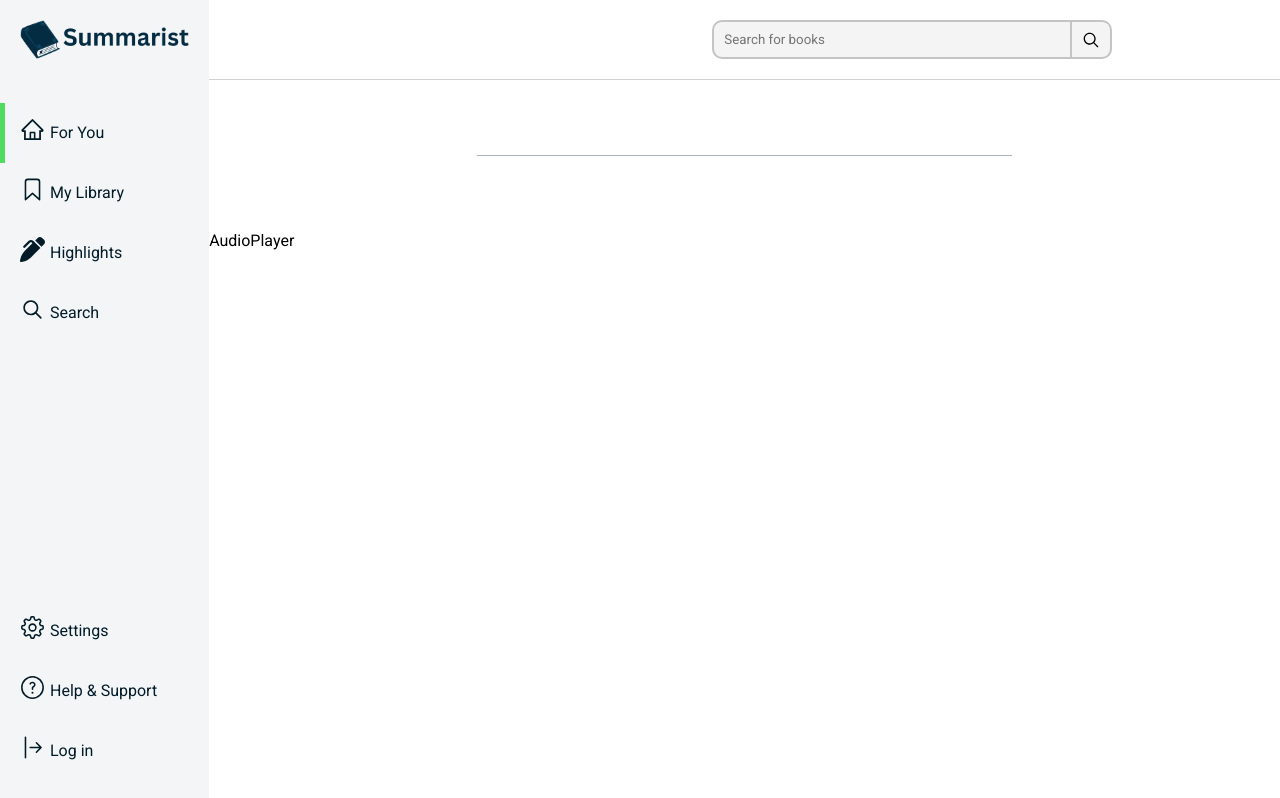
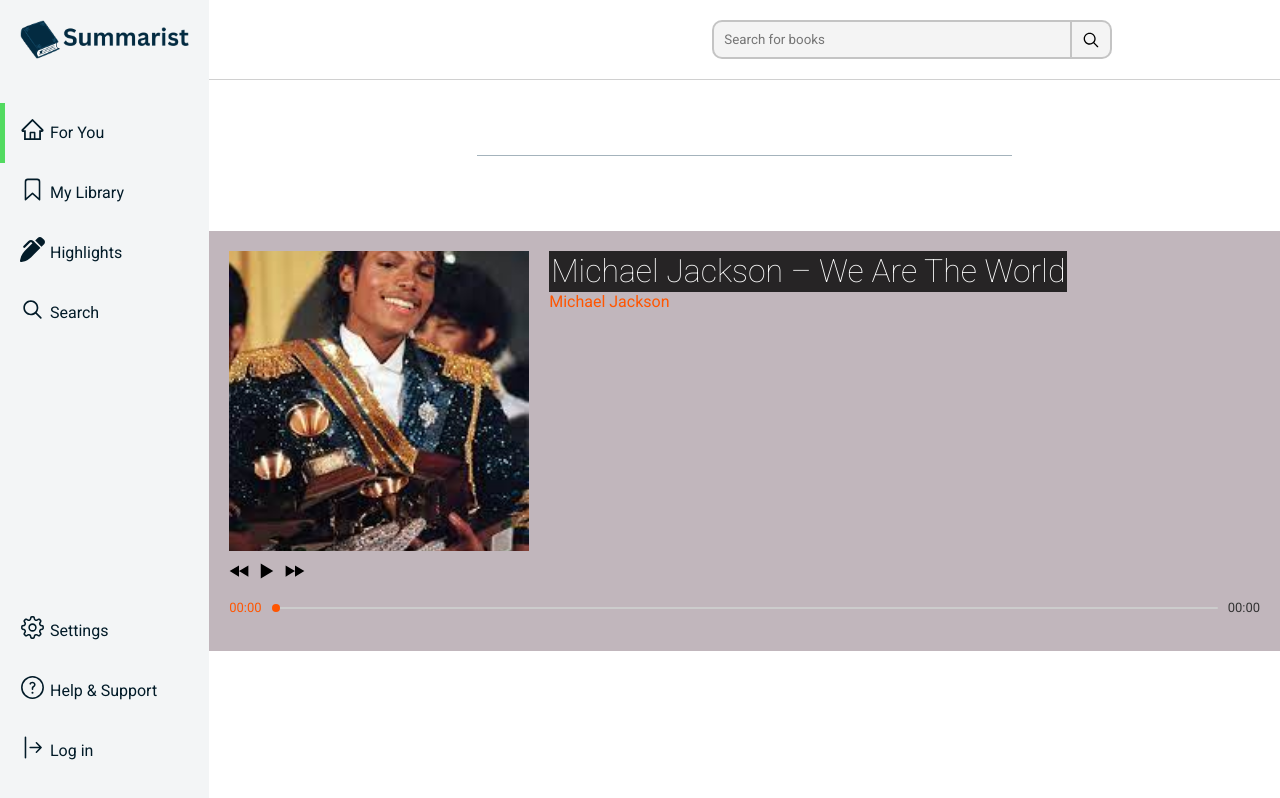
Before and after one commit to osezuaikekhua/advanced-internship, a React (Create React App) app: page /player/1 in a window 1280 px wide. Built offline with nearby package versions, Linux system fonts and the light colour scheme; no server answers.

Commit message:
Completed Functionality of Audio Player

```diff
--- a/src/App.css
+++ b/src/App.css
@@ -1267,6 +1267,87 @@
   margin: 0;
 }
 
+/* =========================
+Custom Input range
+=============================*/
+
+/* Input range - chrome and safari */
+
+input[type="range"] {
+  --range-progress: 0;
+
+  -webkit-appearance: none;
+  position: relative;
+  background:#ccc;
+  width: 100%;
+  height: 2px;
+  border-radius: 2px;
+  cursor: pointer;
+}
+
+/* Input range - firefox */
+input[type="range"]::-moz-range-track {
+  position: relative;
+  background:#ccc;
+  width: 100%;
+  height: 2px;
+  border-radius: 2px;
+  cursor: pointer;
+}
+
+/* played progress length - Chrome & safari*/
+input[type="range"]::before {
+  content: '';
+  height: 2px;
+  background: #f50;
+  width: var(--range-progress);
+  border-bottom-left-radius: 2px;
+  border-top-left-radius: 2px;
+  position: absolute;
+  top: 0;
+  left: 0;
+}
+
+/* played progress length - firefox */
+input[type="range"]::-moz-range-progress {
+  background: #f50;
+  border-bottom-left-radius: 2px;
+  border-top-left-radius: 2px;
+  height: 2px;
+}
+
+/* slider thumb - chrome and safari */
+input[type="range"]::-webkit-slider-thumb {
+  -webkit-appearance: none;
+  height: 8px;
+  width: 8px;
+  border-radius: 50%;
+  border: none;
+  background-color: #f50;
+  cursor: pointer;
+  position: relative;
+}
+
+/* dragging thumb - chrome and safari */
+input[type="range"]:active::-webkit-slider-thumb {
+  transform: scale(1.2);
+}
+
+/* slider thumb - firefox */
+input[type="range"]::-moz-range-thumb {
+  height: 8px;
+  width: 8px;
+  border-radius: 50%;
+  background: #f50;
+  cursor: pointer;
+  border: transparent;
+  position: relative;
+}
+/* dragging thumb - firefox */
+input[type="range"]:active::-moz-range-thumb {
+  transform: scale(1.2);
+}
+
 @media (max-width: 576px) {
   .nav__list--mobile {
     display: none;
--- a/src/componets/audio player/AudioPlayer.jsx
+++ b/src/componets/audio player/AudioPlayer.jsx
@@ -1,8 +1,37 @@
-import React from 'react'
+import React, { useRef, useState } from 'react'
+import { tracks } from '../../data/tracks';
+
+// import components
+import DisplayTrack from './DisplayTrack'
+import Controls from './Controls'
+import ProgressBar from './ProgressBar'
+
 
 function AudioPlayer() {
-  return (
-    <div>AudioPlayer</div>
+    const [trackIndex, setTrackIndex] = useState(0);
+    const [currentTrack, setCurrentTrack] = useState(tracks[trackIndex]);
+    const [timeProgress, setTimeProgress] = useState(0);
+    const [duration, setDuration] = useState(0);
+
+
+    const audioRef = useRef();
+    const progressBarRef = useRef();
+
+
+    return (
+    <div className='audio-player'>
+        <div className='inner'>
+            <DisplayTrack
+                currentTrackSrc={currentTrack.src}
+                currentTrackThumbnail={currentTrack.thumbnail}
+                currentTrackTitle={currentTrack.title}
+                currentTrackAuthor={currentTrack.author}
+                {...{audioRef, setDuration, progressBarRef}}
+            />
+            <Controls {...{ audioRef, progressBarRef, duration, setTimeProgress, tracks, trackIndex, setTrackIndex, setCurrentTrack, }}/>
+            <ProgressBar {...{ progressBarRef, audioRef, timeProgress, duration }}/>
+        </div>
+    </div>
   )
 }
 
--- a/src/componets/audio player/Controls.jsx
+++ b/src/componets/audio player/Controls.jsx
@@ -0,0 +1,89 @@
+import React, { useCallback, useEffect, useRef, useState } from 'react'
+
+// icons
+import {
+    IoPlayBackSharp,
+    IoPlayForwardSharp,
+    IoPlaySkipBackSharp,
+    IoPlaySkipForwardSharp,
+    IoPlaySharp,
+    IoPauseSharp,
+} from 'react-icons/io5';
+
+function Controls({
+    audioRef,
+    progressBarRef,
+    duration,
+    setTimeProgress,
+    tracks,
+    trackIndex,
+    setTrackIndex,
+    setCurrentTrack,}) {
+
+
+    const [isPlaying, setIsPlaying] = useState(false);
+
+    const togglePlayPause = () => {
+        setIsPlaying((prev) => !prev);
+    };
+
+
+    const playAnimationRef = useRef();
+
+
+    const repeat = useCallback(() => {
+        const currentTime = audioRef.current.currentTime;
+        setTimeProgress(currentTime);
+        progressBarRef.current.value = currentTime;
+        progressBarRef.current.style.setProperty(
+            '--range-progress',
+            `${(progressBarRef.current.value / duration) * 100}%`
+        );
+        playAnimationRef.current = requestAnimationFrame(repeat);
+
+    }, [audioRef, duration, progressBarRef, setTimeProgress]);
+
+
+    useEffect(() => {
+        if (isPlaying) {
+          audioRef.current.play();
+        } else {
+          audioRef.current.pause();
+        }
+        playAnimationRef.current = requestAnimationFrame(repeat);
+    }, [isPlaying, audioRef, repeat]);
+
+
+    const skipForward = () => {
+        audioRef.current.currentTime += 10;
+    };
+
+    const skipBackward = () => {
+        audioRef.current.currentTime -= 10;
+    };
+
+
+
+
+    return (
+        <div className="controls-wrapper">
+            <div className="controls">
+
+                <button onClick={skipBackward}>
+                    <IoPlayBackSharp />
+                </button>
+
+                <button onClick={togglePlayPause}>
+                    {isPlaying ? <IoPauseSharp /> : <IoPlaySharp />}
+                </button>
+
+                <button onClick={skipForward}>
+                    <IoPlayForwardSharp />
+                </button>
+
+            </div>
+        </div>
+    );
+}
+
+export default Controls
--- a/src/componets/audio player/DisplayTrack.jsx
+++ b/src/componets/audio player/DisplayTrack.jsx
@@ -1 +1,50 @@
-rfce
+import React from 'react'
+
+import { BsMusicNoteBeamed } from 'react-icons/bs';
+
+function DisplayTrack({
+  currentTrackSrc,
+  currentTrackThumbnail,
+  currentTrackTitle,
+  currentTrackAuthor,
+  audioRef,
+  setDuration,
+  progressBarRef,
+  }){
+
+  const onLoadedMetadata = () => {
+    const seconds = audioRef.current.duration;
+    setDuration(seconds)
+    progressBarRef.current.max = seconds;
+  };
+
+
+  return (
+    <div>
+      <audio
+        src={currentTrackSrc}
+        ref={audioRef}
+        onLoadedMetadata={onLoadedMetadata}
+      />
+      <div className="audio-info">
+      <div className="audio-image">
+          {currentTrackThumbnail ? (
+            <img src={currentTrackThumbnail} alt="audio avatar" />
+          ) : (
+            <div className="icon-wrapper">
+              <span className="audio-icon">
+                <BsMusicNoteBeamed />
+              </span>
+            </div>
+          )}
+        </div>
+        <div className="text">
+          <p className="title">{currentTrackTitle}</p>
+          <p>{currentTrackAuthor}</p>
+        </div>
+      </div>
+    </div>
+  );
+}
+
+export default DisplayTrack
--- a/src/componets/audio player/ProgressBar.jsx
+++ b/src/componets/audio player/ProgressBar.jsx
@@ -0,0 +1,34 @@
+import React from 'react'
+
+function ProgressBar({ progressBarRef, audioRef,  timeProgress,  duration }) {
+
+    const handleProgressChange = () => {
+        audioRef.current.currentTime = progressBarRef.current.value;
+    };
+
+    const formatTime = (time) => {
+        if (time && !isNaN(time)) {
+            const minutes = Math.floor(time / 60);
+            const formatMinutes = minutes < 10 ? `0${minutes}` : `${minutes}`;
+            const seconds = Math.floor(time % 60);
+            const formatSeconds = seconds < 10 ? `0${seconds}` : `${seconds}`;
+          return `${formatMinutes}:${formatSeconds}`;
+        }
+        return '00:00';
+    };
+
+    return (
+        <div className="progress">
+            <span className="time current">{formatTime(timeProgress)}</span>
+            <input
+                type="range"
+                ref={progressBarRef}
+                defaultValue="0"
+                onChange={handleProgressChange}
+            />
+            <span className="time">{formatTime(duration)}</span>
+        </div>
+      );
+}
+
+export default ProgressBar
--- /dev/null
+++ b/src/data/tracks.js
@@ -0,0 +1,13 @@
+import world from './We_Are_The_World.mp3';
+
+// audio thumbnails
+import jackson from './jackson.jpeg';
+
+export const tracks = [
+  {
+    title: 'Michael Jackson – We Are The World',
+    src: world,
+    author: 'Michael Jackson',
+    thumbnail: jackson,
+  },
+];
```
Also changed, not shown: src/data/jackson.jpeg (added), 1 other file (tests, documents, lock files or other folders).
